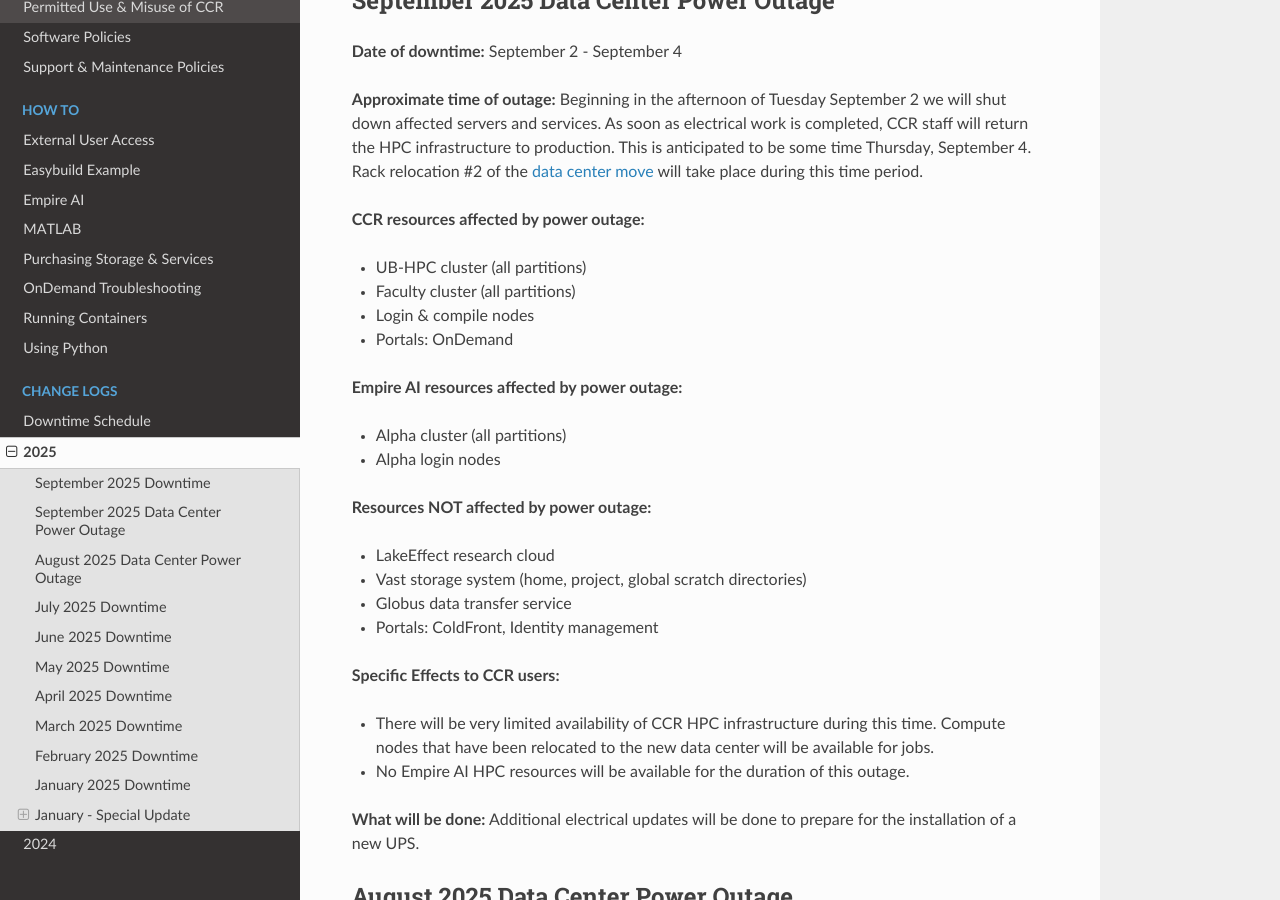
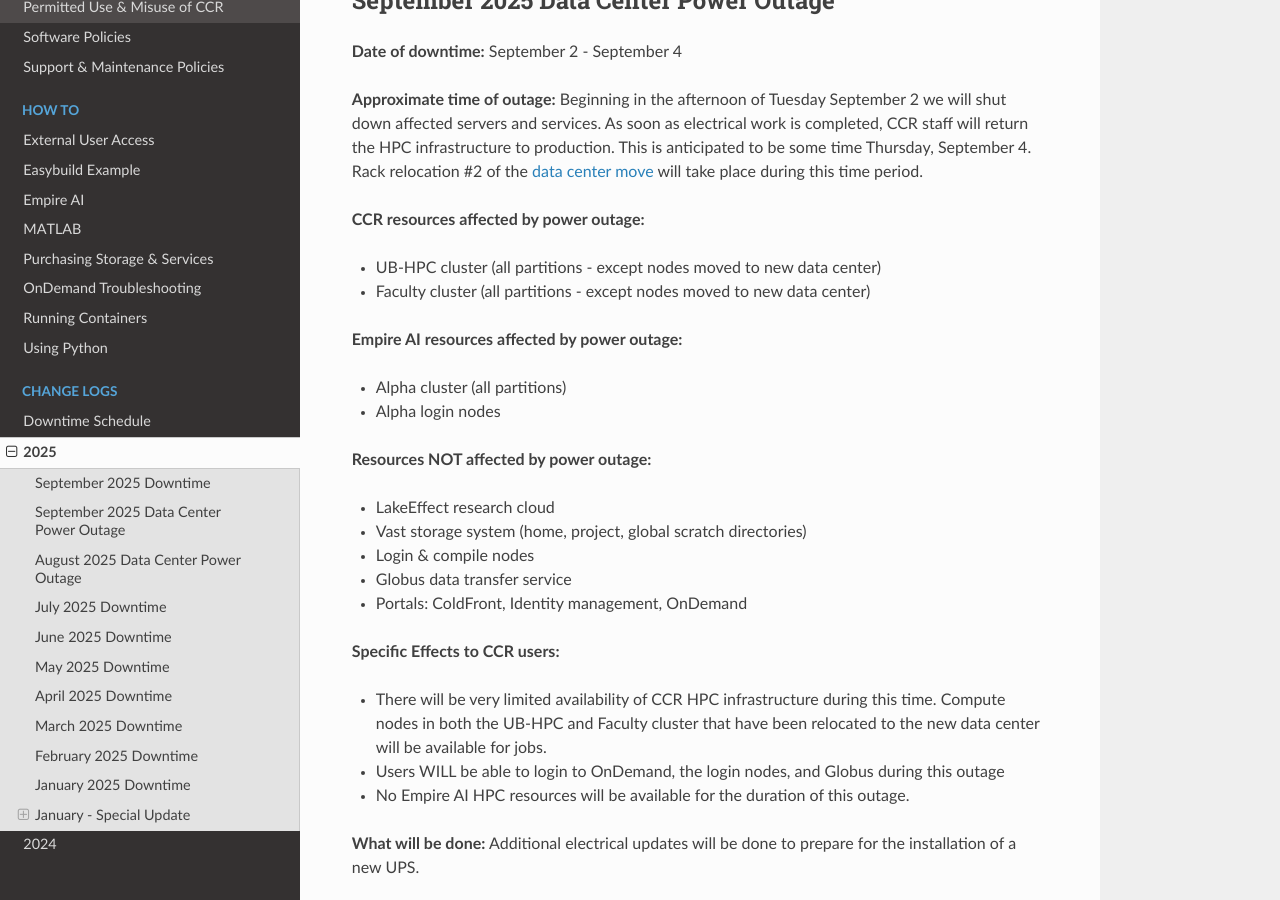
Before and after one commit to ubccr/ccrdocs, an MkDocs documentation site: the page built from pages/changelogs/2025.md, in a window 1280 px wide and 900 px high, scrolled down 737 px. Built offline with MkDocs 1.6.1, drawn with Linux system fonts in a browser that asks for light colours; nearby versions of some CDN libraries.

Commit message:
minor updates to power outage info

```diff
--- a/pages/changelogs/2025.md
+++ b/pages/changelogs/2025.md
@@ -31,10 +31,9 @@ None expected
 
 **CCR resources affected by power outage:**
 
- - UB-HPC cluster (all partitions)
- - Faculty cluster (all partitions)
- - Login & compile nodes
- - Portals: OnDemand
+ - UB-HPC cluster (all partitions - except nodes moved to new data center)
+ - Faculty cluster (all partitions - except nodes moved to new data center)
+
 
 **Empire AI resources affected by power outage:**
 
@@ -45,12 +44,14 @@ None expected
 
 - LakeEffect research cloud
 - Vast storage system (home, project, global scratch directories)
+- Login & compile nodes
 - Globus data transfer service
-- Portals: ColdFront, Identity management
+- Portals: ColdFront, Identity management, OnDemand
 
 **Specific Effects to CCR users:**
 
-- There will be very limited availability of CCR HPC infrastructure during this time.  Compute nodes that have been relocated to the new data center will be available for jobs.
+- There will be very limited availability of CCR HPC infrastructure during this time.  Compute nodes in both the UB-HPC and Faculty cluster that have been relocated to the new data center will be available for jobs.
+- Users WILL be able to login to OnDemand, the login nodes, and Globus during this outage
 - No Empire AI HPC resources will be available for the duration of this outage.
 
 **What will be done:**
```
